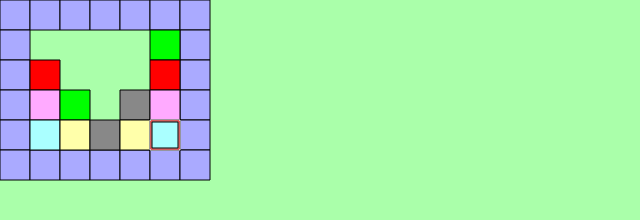
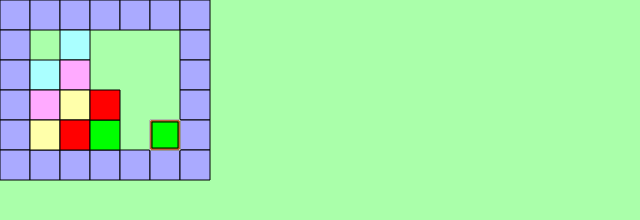
Before and after one commit to fstnando/Puzznic, a plain HTML site: page index.html in a window 1280 px wide. Shown: the whole page, without its empty margins (0-640 px from the left). Drawn offline with Linux system fonts and the light colour scheme.

Commit message:
Agregamos movimientos dinamicos. Pasaje de pantallas.

```diff
--- a/index.html
+++ b/index.html
@@ -8,7 +8,6 @@
         <script src="puzznic.js"></script>
         <script>
             var puzznic = new Puzznic('puzznic');
-            puzznic.cargar_mapa("Basico");
             puzznic.iniciar();
 
             window.addEventListener('resize', function(){ puzznic.resize() }, false);
--- a/mapas.js
+++ b/mapas.js
@@ -2,17 +2,10 @@ var puzznic_mapas = {
     "Basico":
         [
             [1,1,1,1,1,1,1],
-            [1,0,0,0,0,6,1],
-            [1,5,0,0,0,5,1],
-            [1,3,6,0,7,3,1],
-            [1,2,4,7,4,2,1],
-            [1,1,1,1,1,1,1]
-        ],
-    "Basico Sin Sol":
-        [
-            [1,1,1,1,1,1,1],
-            [1,0,0,0,0,0,1],
-            [1,2,0,1,0,2,1],
+            [1,0,2,5,0,0,1],
+            [1,2,3,0,0,0,1],
+            [1,3,4,0,0,0,1],
+            [1,4,5,6,0,6,1],
             [1,1,1,1,1,1,1]
         ],
     "P1":
--- a/puzznic.js
+++ b/puzznic.js
@@ -8,10 +8,11 @@ var Elemento = function(x, y, valor){
     this.x = x;
     this.y = y;
     this.valor = valor;
-    this.mov = [0, 0];
+    this.mov = null;
     this.i = 0;
 }
 
+Elemento.i_max = 10;
 
 var Puzznic = function(elemento){
     var self = this;
@@ -78,9 +79,9 @@ Puzznic.prototype.dibujar = function(){
     }
 
     for(var i in this.elementos){
-        var c = coordenadas(i);
-        var valor = this.elementos[i].valor;
-        this.dc(c[0], c[1], valor);
+        var el = this.elementos[i];
+        if(el!=null && (el.mov==null || el.mov[2]==0 || el.i%2==0))
+            this.dc(el.x, el.y, el.valor);
     }
 
     for(var i in this.lg)
@@ -153,6 +154,10 @@ Puzznic.prototype.dibujar = function(){
 
 Puzznic.prototype.iniciar = function(){
     var self = this;
+    this.mapas = [];
+    for(var i in puzznic_mapas)
+        this.mapas.push(i);
+    this.cargar_mapa(this.mapas.shift());
     this.resize();
     this.dibujar();
     setInterval(function(){
@@ -208,32 +213,57 @@ Puzznic.prototype.cargar_mapa = function(mapa){
     };
 }
 
-Puzznic.prototype.teclas = function(){
-    console.log(this);
+Puzznic.prototype.es_ganador = function(mapa){
+    var aux = true;
+    for(var i in this.elementos){
+        if(this.elementos[i]!=null){
+            aux = false;
+            break
+        }
+    }
+    if(aux){
+        delete this.elementos;
+        delete this.bloques;
+        this.elementos = {};
+        this.bloques = {};
+
+        this.cargar_mapa(this.mapas.shift());
+    }
 }
 
 Puzznic.prototype.run = function(){
+    this.marcar_gravedad();
+    this.marcar_combinar();
     this.teclas_mover();
-    this.aplicar_gravedad();
-    this.aplicar_combinacion();
+    this.aplicar_movimiento();
+    if(this.el_sel!=null){
+        this.el_x = this.el_sel.x;
+        this.el_y = this.el_sel.y;
+    }
+    this.es_ganador();
     this.dibujar();
 }
 
 Puzznic.prototype.mover_iz = function(){
-    if(this.el_sel!=null)
-        this.mover(this.el_x, this.el_y, this.el_x - 1, this.el_y);
-    this.el_x--;
+    if(this.el_sel!=null){
+        var el = this.el_sel;
+        if(el!==undefined && el.mov == null && this.puede_mover(el.x - 1, el.y)){
+            el.mov = [-1, 0, 0];
+            this.elementos[[el.x - 1, el.y]] = null;
+        }
+    }else
+        this.el_x--;
 }
 
 Puzznic.prototype.mover_de = function(){
-    if(this.el_sel!=null)
-        this.mover(this.el_x, this.el_y, this.el_x + 1, this.el_y);
-    this.el_x++;
-}
-
-Puzznic.prototype.mover = function(x, y, x1, y1){
-    this.elementos[[x1, y1]] = this.elementos[[x, y]];
-    delete this.elementos[[x, y]];
+    if(this.el_sel!=null){
+        var el = this.el_sel;
+        if(el!==undefined && el.mov == null && this.puede_mover(el.x + 1, el.y)){
+            el.mov = [1, 0, 0];
+            this.elementos[[el.x + 1, el.y]] = null;
+        }
+    }else
+        this.el_x++;
 }
 
 Puzznic.prototype.teclas_mover = function(){
@@ -258,51 +288,77 @@ Puzznic.prototype.teclas_mover = function(){
     }
     if(this.press[this.key_sel]==false && this.el_sel!=null){
         this.el_sel = null;
+        this.el_x = Math.round(this.el_x);
+        this.el_y = Math.round(this.el_y);
     }
 }
 
-Puzznic.prototype.aplicar_gravedad = function(){
+Puzznic.prototype.marcar_gravedad = function(){
     for(var i in this.elementos){
         var c = coordenadas(i);
-        if(this.puede_mover(c[0], c[1] + 1)){
-            while(this.elementos[[c[0], c[1]]]!==undefined){
-                if(this.el_sel==this.elementos[[c[0], c[1]]])
-                    this.el_y++;
-                this.mover(c[0], c[1], c[0], c[1] + 1);
+        if(this.mov == null && this.puede_mover(c[0], c[1] + 1)){
+            while(this.elementos[[c[0], c[1]]]!==undefined &&
+                    this.elementos[[c[0], c[1]]]!=null &&
+                    this.elementos[[c[0], c[1]]].mov == null){
+                this.elementos[[c[0], c[1]]].mov = [0, 1, 0];
+                if(this.elementos[[c[0], c[1] + 1]] === undefined)
+                    this.elementos[[c[0], c[1] + 1]] = null;
                 c[1]--;
             }
         }
     }
 }
 
-Puzznic.prototype.cayendo = function(x, y){
-    while(this.elementos[[x, y]]!==undefined)
-        y++;
-    return this.bloques[[x, y]]===undefined;
-}
-
-Puzznic.prototype.aplicar_combinacion = function(){
+Puzznic.prototype.marcar_combinar = function(){
     var listado = [];
     for(var i in this.elementos){
         var c = coordenadas(i);
-        if(!this.cayendo(c[0], c[1])) {
+        if(this.elementos[i]!=null && this.elementos[i].mov == null){
             var iguales = false;
             for(var j=0;j<Puzznic.movimientos.length;j++){
                 var el = this.elementos[[c[0]+Puzznic.movimientos[j][0], c[1]+Puzznic.movimientos[j][1]]];
-                if(el!==undefined && this.elementos[i].valor == el.valor){
+                if(el!==undefined && el!=null && el.mov == null && this.elementos[i].valor == el.valor){
                     iguales = true;
                     break;
                 }
             }
-            if(iguales){
-                listado.push(c);
-                if(this.el_sel==this.elementos[[c[0], c[1]]])
-                    this.el_sel = null;
+            if(iguales)
+                listado.push(i);
+        }
+    }
+
+    for(var i = 0;i<listado.length;i++)
+        this.elementos[listado[i]].mov = [0, 0, 1];
+
+    delete listado;
+}
+
+Puzznic.prototype.aplicar_movimiento = function(){
+    var agregar = [];
+    for(var i in this.elementos){
+        var c = coordenadas(i);
+        var el = this.elementos[i];
+        if(el!==undefined && el!= null && el.mov != null){
+            el.x += el.mov[0] / Elemento.i_max;
+            el.y += el.mov[1] / Elemento.i_max;
+            el.i++;
+            if(el.i>Elemento.i_max){
+                el.i = 0;
+                if(el.mov[2]==0){
+                    el.x = c[0] + el.mov[0];
+                    el.y = c[1] + el.mov[1];
+                    delete el.mov;
+                    el.mov = null;
+                    delete this.elementos[i];
+                    agregar.push(el);
+                }else{
+                    delete this.elementos[i];
+                }
             }
         }
     }
-    for(var i = 0;i<listado.length;i++)
-        this.eliminar_elemento(listado[i][0], listado[i][1]);
-
-    delete listado;
+    for(var i in agregar){
+        var el = agregar[i];
+        this.elementos[[el.x, el.y]] = el;
+    }
 }
```
Also changed, not shown: puzznic.css (line endings or trailing spaces), 2 other files.
